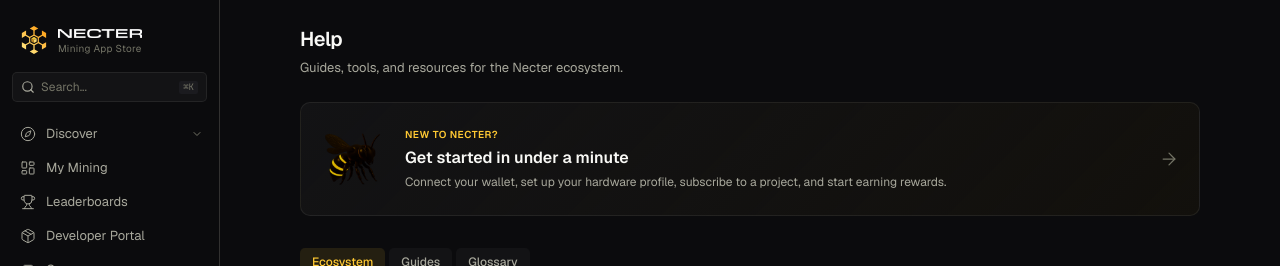
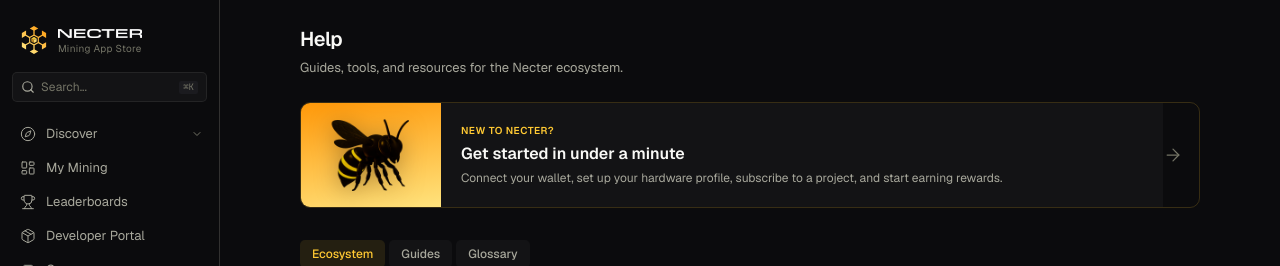
Before and after one commit to Abdulkereem/necter-mining-app-store-svelte, a SvelteKit app: page /learn in a window 1280 px wide. Shown: the top 266 px of the page. Built offline with nearby package versions, Linux system fonts and the light colour scheme; a web font is replaced by a local one.

Commit message:
Remove onboarding transitions, add gradient+honeycomb to learn page bee hero

```diff
--- a/src/lib/components/MinerOnboardingModal.svelte
+++ b/src/lib/components/MinerOnboardingModal.svelte
@@ -1,7 +1,7 @@
 <script lang="ts">
 	import { X, ArrowRight, ArrowLeft, CheckCircle2 } from 'lucide-svelte';
 	import { goto } from '$app/navigation';
-	import { fly, fade } from 'svelte/transition';
+	// transitions removed — kept instant step switches
 	import { actor } from '$lib/stores/wallet';
 	import { backendState, backend } from '$lib/stores/backend';
 	import { getAppIcon } from '$lib/app-icon';
@@ -126,9 +126,7 @@
 				</div>
 
 				<!-- Content -->
-				<div class="min-h-[340px] flex flex-col overflow-hidden">
-					{#key step}
-					<div in:fly={{ x: 30, duration: 250, delay: 100 }} out:fade={{ duration: 100 }} class="flex-1 flex flex-col">
+				<div class="min-h-[340px] flex flex-col">
 					{#if step === 2}
 						<!-- Hardware -->
 						<div class="flex-1 flex flex-col pt-2 px-6 pb-6">
@@ -236,8 +234,6 @@
 							</button>
 						</div>
 					{/if}
-					</div>
-					{/key}
 				</div>
 			</div>
 		{/if}
--- a/src/routes/learn/+page.svelte
+++ b/src/routes/learn/+page.svelte
@@ -136,22 +136,22 @@
 		<!-- Getting Started Hero with Bee -->
 		<a
 			href="/learn/guides/getting-started"
-			class="flex items-center gap-3 md:gap-5 p-4 md:p-5 rounded-[10px] border border-[var(--border-default)] bg-[var(--surface-1)] hover:border-[var(--border-hover)] transition-colors duration-100 no-underline mb-6 md:mb-8"
-			style="background: linear-gradient(135deg, var(--surface-1) 0%, rgba(255,191,0,0.03) 100%);"
+			class="flex items-center gap-0 rounded-[10px] border border-[var(--border-accent)] overflow-hidden hover:border-[var(--border-hover)] transition-colors duration-100 no-underline mb-6 md:mb-8"
 		>
-			<img
-				src="/brand/3d/bee-dark.png"
-				alt=""
-				loading="lazy"
-				class="hidden md:block flex-shrink-0"
-				style="width: 64px; height: 72px; object-fit: contain;"
-			/>
-			<div class="flex-1">
+			<!-- Bee panel with gradient -->
+			<div
+				class="hidden md:flex items-center justify-center w-[140px] shrink-0 self-stretch"
+				style="background: linear-gradient(170deg, #FF9809 0%, #FFE37D 100%); background-image: linear-gradient(170deg, #FF9809 0%, #FFE37D 100%), url('/brand/hero-honeycomb.png'); background-size: cover, 200px; background-blend-mode: normal, overlay;"
+			>
+				<img src="/brand/3d/bee-dark.png" alt="" loading="lazy" class="w-[90px] h-auto object-contain" style="filter: drop-shadow(0 4px 12px rgba(0,0,0,0.3));" />
+			</div>
+			<!-- Content -->
+			<div class="flex-1 p-4 md:p-5 bg-[var(--surface-1)]">
 				<p class="text-[10px] font-semibold text-[var(--text-accent)] uppercase tracking-[0.05em] mb-1">New to Necter?</p>
 				<h2 class="text-[16px] font-semibold text-[var(--text-primary)] mb-1">Get started in under a minute</h2>
 				<p class="text-[12px] text-[var(--text-secondary)] m-0 leading-[17px]">Connect your wallet, set up your hardware profile, subscribe to a project, and start earning rewards.</p>
 			</div>
-			<ArrowRight class="h-5 w-5 text-[var(--text-tertiary)] flex-shrink-0 hidden md:block" strokeWidth={1.5} />
+			<ArrowRight class="h-5 w-5 text-[var(--text-tertiary)] flex-shrink-0 hidden md:block mr-4" strokeWidth={1.5} />
 		</a>
 
 		<!-- Tabs -->
```
